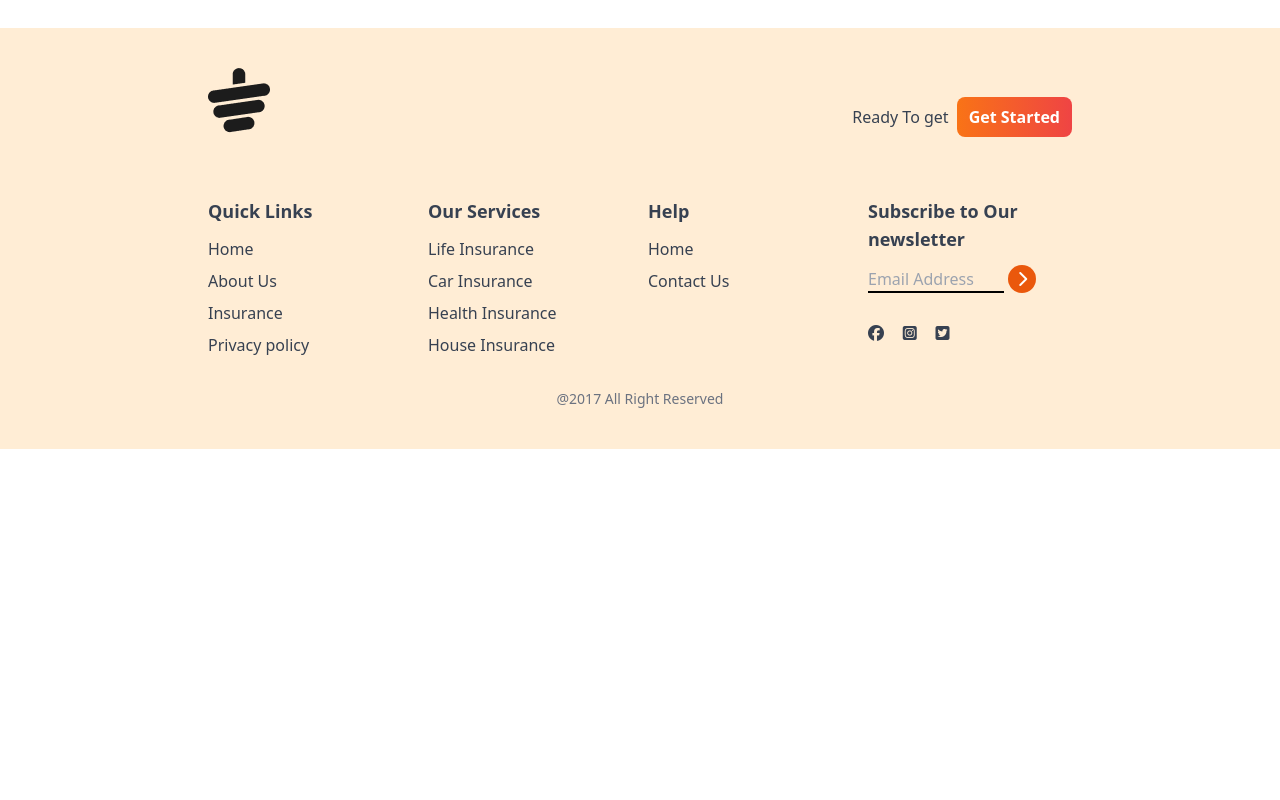
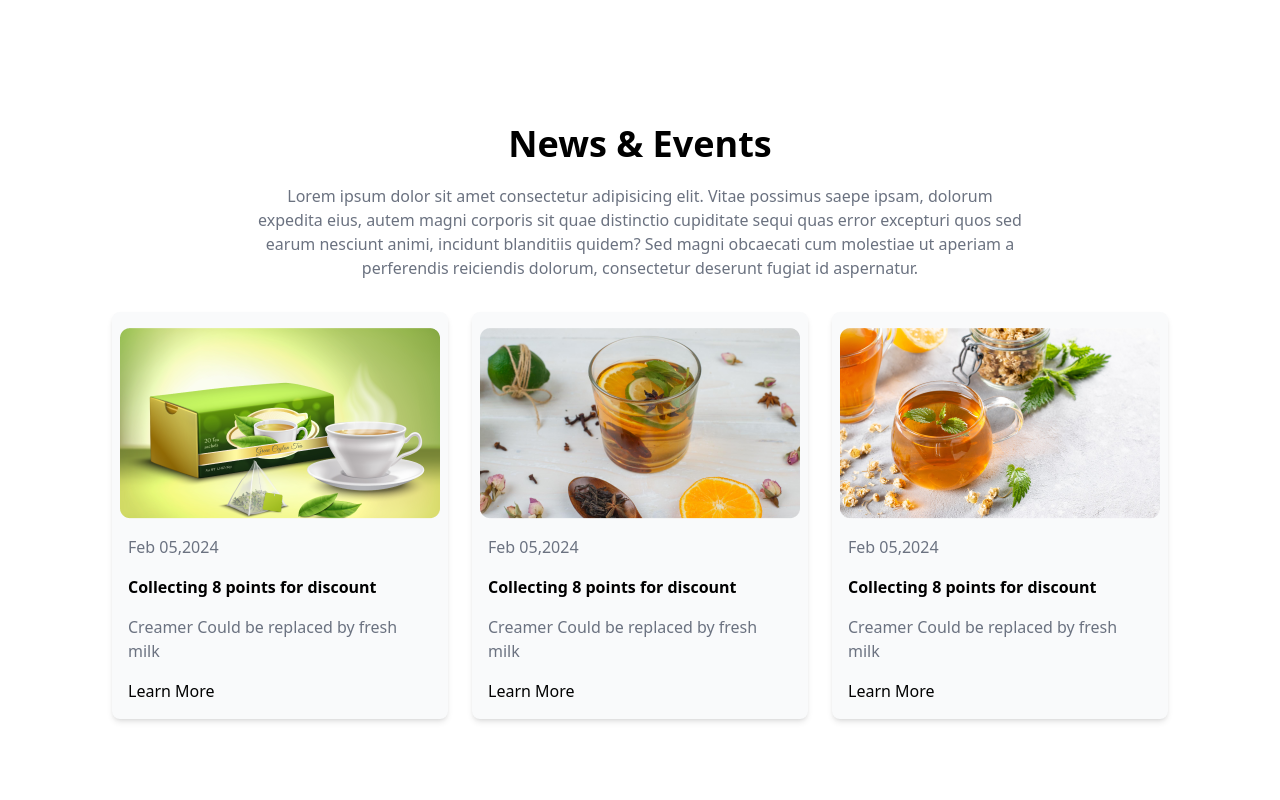
Before and after one commit to eamrandoc/teahouse, a plain HTML site: page index.html in a window 1280 px wide. Shown: the part 2620-3420 px from the top of the page. Before the commit the page ends 3069 px from the top, so only its background shows below. Drawn offline with nearby package versions, Linux system fonts and the light colour scheme.

Commit message:
added news section

```diff
--- a/index.html
+++ b/index.html
@@ -141,6 +141,42 @@
          </section>
         <!-- meet our super clients end  -->
         <!-- news and events start  -->
+        <section class="py-8 lg:py-24">
+            <div class="text-center mb-8">
+                <h1 class="text-3xl md:text-4xl font-bold mb-5">News & Events</h1>
+                <p class="text-gray-500 my-4 max-w-3xl mx-auto">Lorem ipsum dolor sit amet consectetur adipisicing elit. Vitae possimus saepe ipsam, dolorum expedita eius, autem magni corporis sit quae distinctio cupiditate sequi quas error excepturi quos sed earum nesciunt animi, incidunt blanditiis quidem? Sed magni obcaecati cum molestiae ut aperiam a perferendis reiciendis dolorum, consectetur deserunt fugiat id aspernatur.</p>
+            </div>
+            <!-- card -->
+             <div class="grid grid-cols-1 md:grid-cols-2 lg:grid-cols-3 gap-6">
+                <div class="rounded-lg shadow-md bg-gray-50 overflow-hidden">
+                    <img class="mx-auto pt-4" src="./images/news-1.png" alt="">
+                    <div class="p-4">
+                        <p class="text-gray-500">Feb 05,2024</p>
+                        <h2 class="font-bold my-4">Collecting 8 points for discount</h2>
+                        <p class="text-gray-500 my-4">Creamer Could be replaced by fresh milk</p>
+                        <a href="">Learn More</a>
+                    </div>
+                </div>
+                <div class="rounded-lg shadow-md bg-gray-50 overflow-hidden">
+                    <img class="mx-auto pt-4" src="./images/news-2.png" alt="">
+                    <div class="p-4">
+                        <p class="text-gray-500">Feb 05,2024</p>
+                        <h2 class="font-bold my-4">Collecting 8 points for discount</h2>
+                        <p class="text-gray-500 my-4">Creamer Could be replaced by fresh milk</p>
+                        <a href="">Learn More</a>
+                    </div>
+                </div>
+                <div class="rounded-lg shadow-md bg-gray-50 overflow-hidden">
+                    <img class="mx-auto pt-4" src="./images/news-3.png" alt="">
+                    <div class="p-4">
+                        <p class="text-gray-500">Feb 05,2024</p>
+                        <h2 class="font-bold my-4">Collecting 8 points for discount</h2>
+                        <p class="text-gray-500 my-4">Creamer Could be replaced by fresh milk</p>
+                        <a href="">Learn More</a>
+                    </div>
+                </div>
+             </div>
+         </section>
         <!-- news and events end -->
     </main>
     <!-- main part end  -->
```
